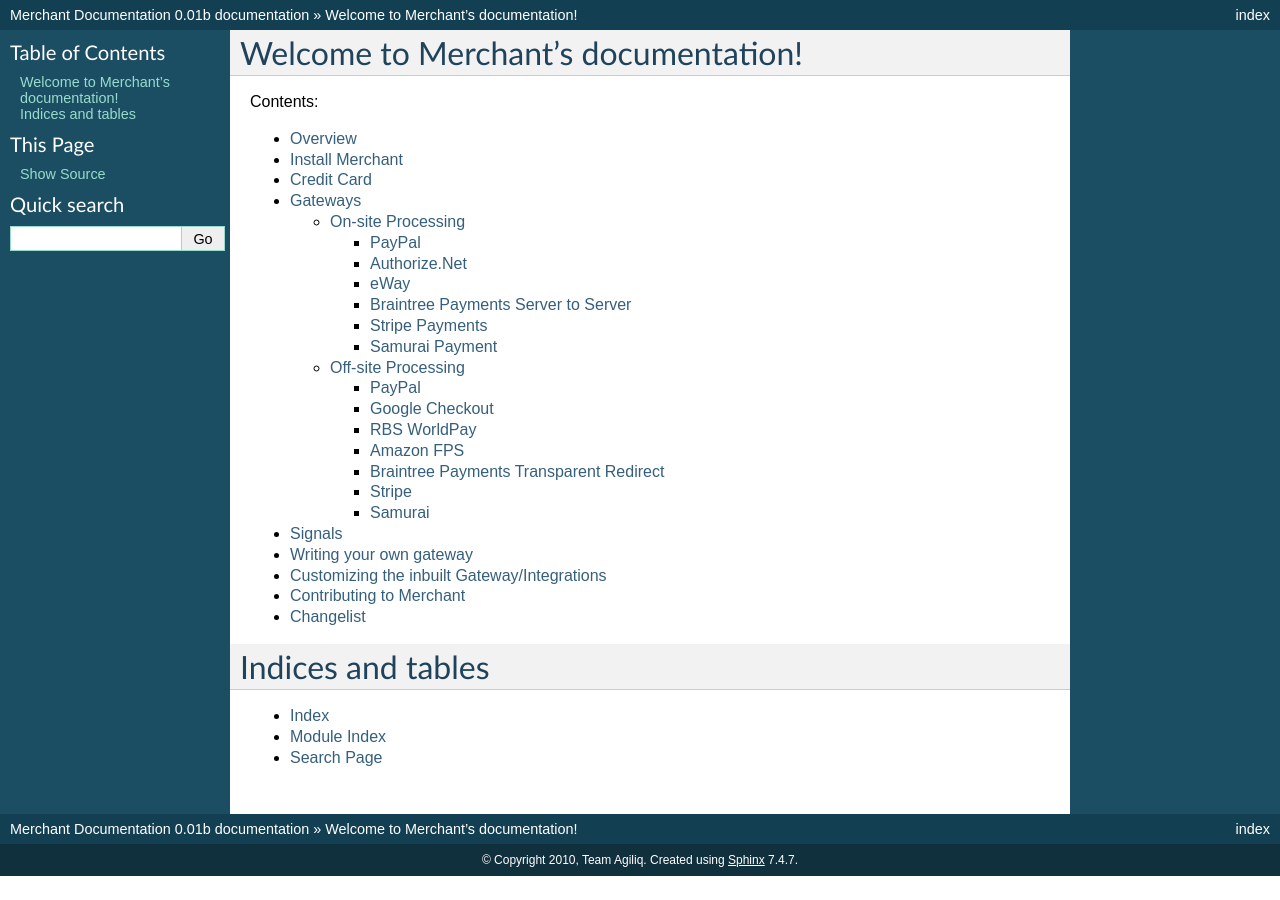
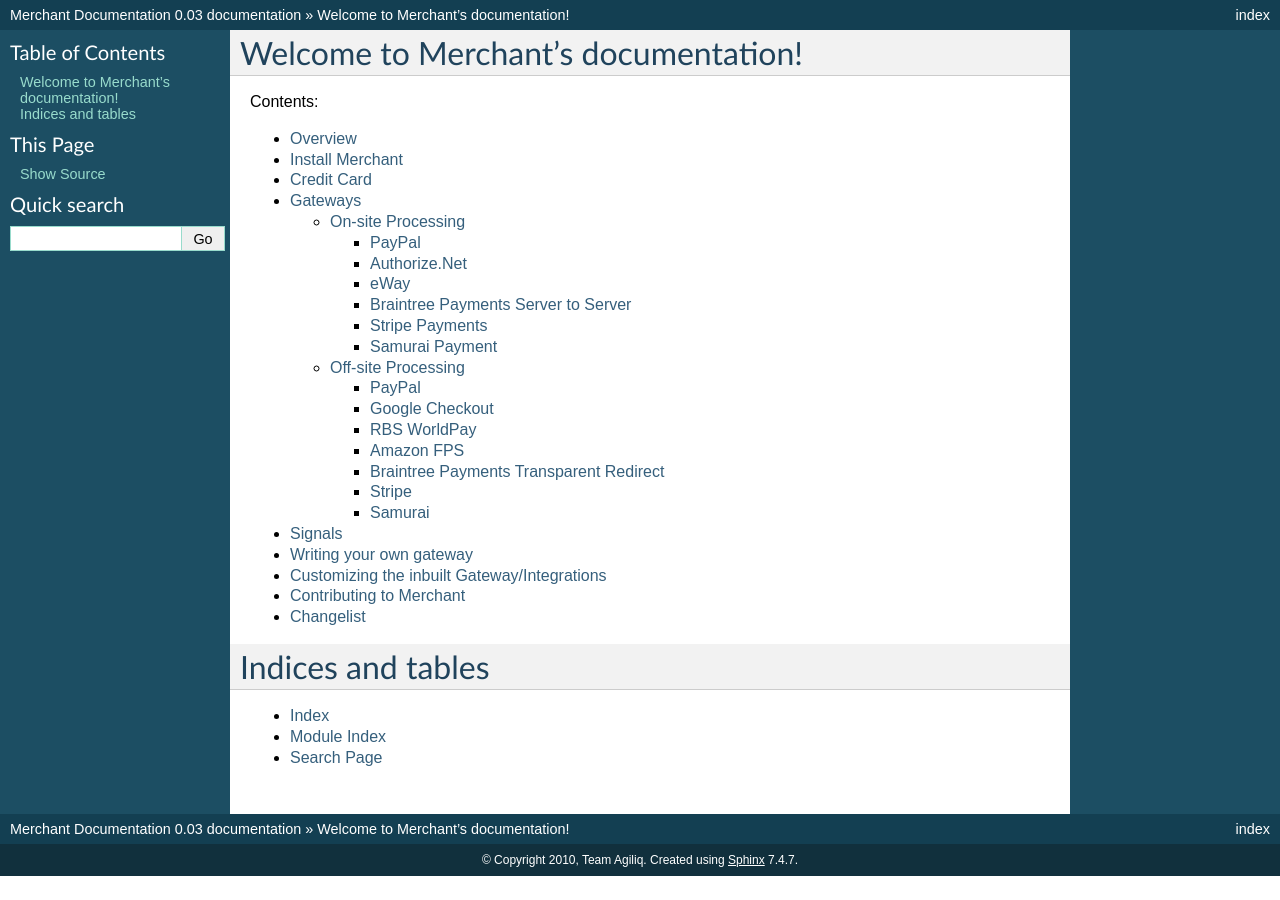
Before and after one commit to agiliq/merchant, a Sphinx documentation site: the page built from docs/index.rst, in a window 1280 px wide. Built offline with Sphinx 7.4.7, drawn with Linux system fonts in a browser that asks for light colours.

Commit message:
Bumped the version of the docs as well

```diff
--- a/docs/conf.py
+++ b/docs/conf.py
@@ -48,9 +48,9 @@ copyright = u'2010, Team Agiliq'
 # built documents.
 #
 # The short X.Y version.
-version = '0.01b'
+version = '0.03'
 # The full version, including alpha/beta/rc tags.
-release = '0.01b'
+release = '0.03'
 
 # The language for content autogenerated by Sphinx. Refer to documentation
 # for a list of supported languages.
```
